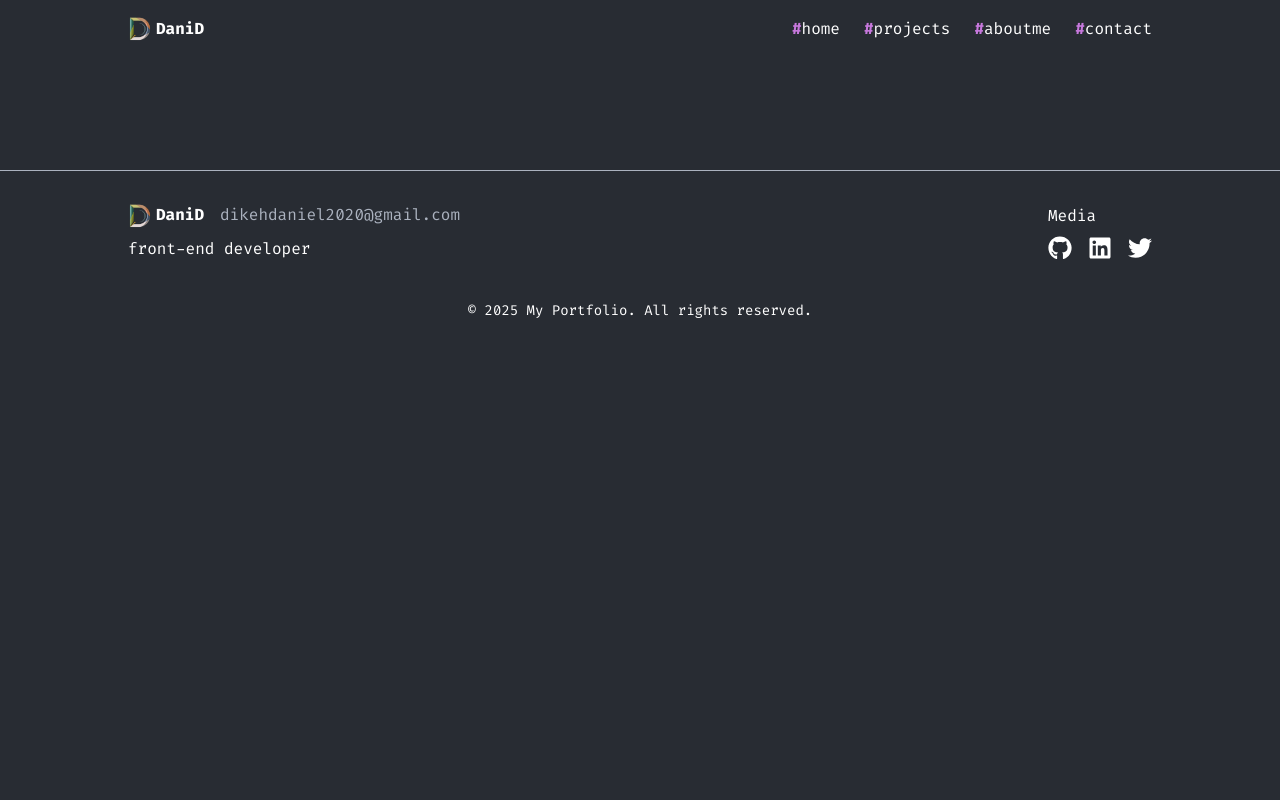
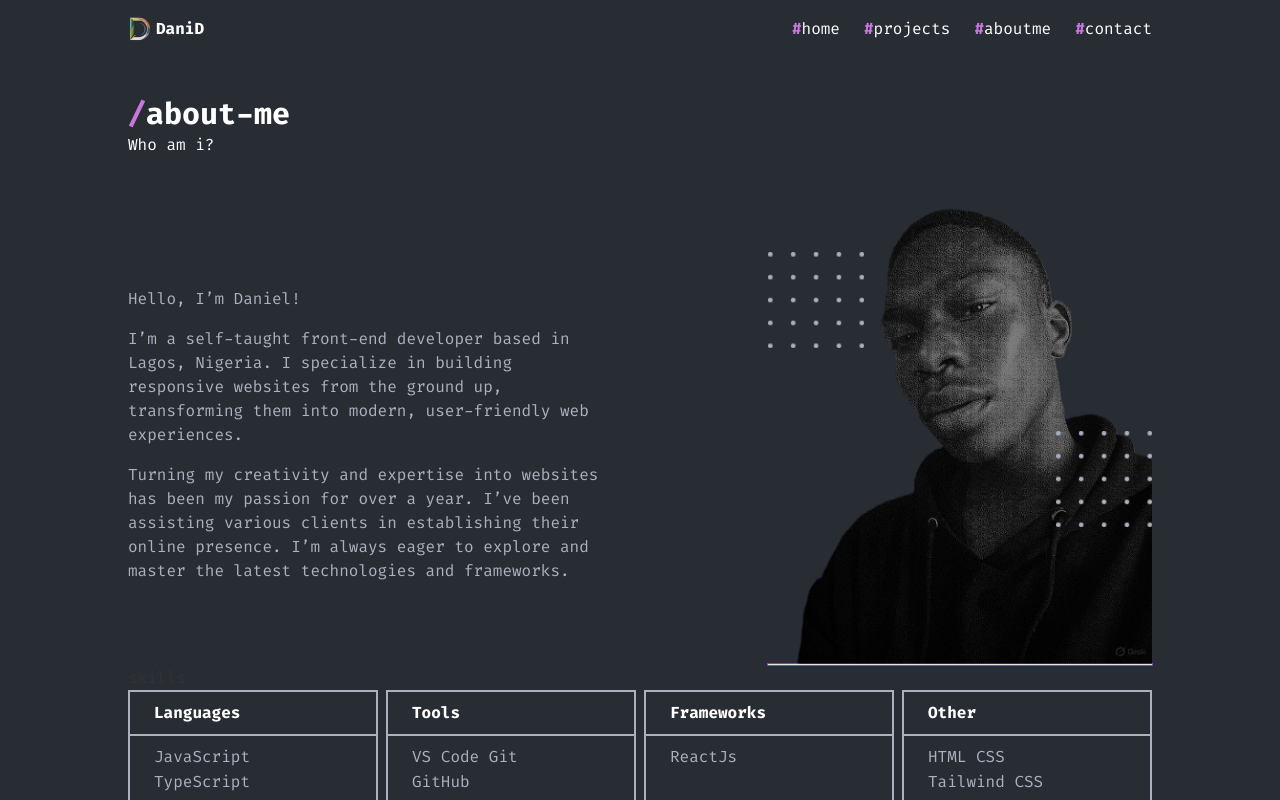
Before and after one commit to 081dikeh/MyPortfolio, a React (Vite) app: page /aboutme in a window 1280 px wide. Shown: the top 800 px of the page. Built offline with nearby package versions, Linux system fonts and the light colour scheme.

Commit message:
styling in aboutmePage

```diff
--- a/src/components/AboutMe.tsx
+++ b/src/components/AboutMe.tsx
@@ -4,9 +4,11 @@ import dots from '../assets/Dots.png'
 
 export default function AboutMe() {
   return (
-    <section className="text-white font-fira items-center gap-2 py-8 md:py-16 lg:py-24 flex flex-col md:flex-row justify-between mt-40">
+    <section className="text-white font-fira items-center gap-2 py-8 md:py-16 lg:py-24 mt-40">
+        <h2 className="text-3xl text-white flex items-center font-[500]"><span className="text-brand-700">#</span>About me<span className="ring-1 ring-brand-700 w-0 md:w-96 h-[0px] inline-block ml-6"></span></h2>
+
+        <div className='flex flex-col md:flex-row justify-between items-center gap-16 mt-4 mx-4 md:mx-0 lg:mx-0'>
             <div className='flex flex-col gap-6 md:w-1/2 w-full'>
-            <h2 className="text-3xl text-white flex items-center font-[500]"><span className="text-brand-700">#</span>About me<span className="ring-1 ring-brand-700 w-0 md:w-96 h-[0px] inline-block ml-6"></span></h2>
 
                 <div className='flex flex-col gap-4 text-base text-brand-500'>
                     <p>Hello, I’m Daniel!</p>
@@ -27,9 +29,10 @@ export default function AboutMe() {
                     <img src={dots} alt="" className='absolute z-20 left-0 top-[10%] w-[25%]' />
                     <hr className='w-full ring-1 ring-brand-600'/>
                 </div>
+            </div>
+        </div>
 
 
-        </div>
     </section>
   )
 }
--- /dev/null
+++ b/src/components/Skill.tsx
@@ -0,0 +1,22 @@
+export default function Skill() {
+    return (
+        <>
+            <div className="border-2 border-brand-500 ">
+                <h2 className="text-white py-2 px-6 font-bold border-b-2 border-brand-500">Languages</h2>
+                <p className="text-brand-500 py-2 px-6">JavaScript <br /> TypeScript</p>
+            </div>
+            <div className="border-2 border-brand-500 ">
+                <h2 className="text-white py-2 px-6 font-bold border-b-2 border-brand-500">Tools</h2>
+                <p className="text-brand-500 py-2 px-6">VS Code Git <br /> GitHub</p>
+            </div>
+            <div className="border-2 border-brand-500 ">
+                <h2 className="text-white py-2 px-6 font-bold border-b-2 border-brand-500">Frameworks</h2>
+                <p className="text-brand-500 py-2 px-6">ReactJs</p>
+            </div>
+            <div className="border-2 border-brand-500 ">
+                <h2 className="text-white py-2 px-6 font-bold border-b-2 border-brand-500">Other</h2>
+                <p className="text-brand-500 py-2 px-6">HTML CSS <br /> Tailwind CSS</p>
+            </div>
+        </>
+    )
+}
--- a/src/components/Skills.tsx
+++ b/src/components/Skills.tsx
@@ -1,5 +1,6 @@
 import dots from '../assets/Dots.png'
 import heroback from '../assets/heroback.png'
+import Skill from './Skill'
 
 
 
@@ -17,26 +18,11 @@ export default function Skills() {
                 </div>
 
 
-                <div className=" md:w-[50%] flex justify-center flex-col items-center md:flex-row md:justify-end">
-                    <div className="grid grid-cols-2 gap-2 w-[fit-content]">
-                        <div className="border-2 border-brand-500 w-[fit-content]">
-                            <h2 className="text-white py-2 px-6 font-bold border-b-2 border-brand-500">Languages</h2>
-                            <p className="text-brand-500 py-2 px-6">JavaScript <br /> TypeScript</p>
-                        </div>
-                        <div className="border-2 border-brand-500 w-[fit-content]">
-                            <h2 className="text-white py-2 px-6 font-bold border-b-2 border-brand-500">Tools</h2>
-                            <p className="text-brand-500 py-2 px-6">VS Code Git <br /> GitHub</p>
-                        </div>
-                        <div className="border-2 border-brand-500 w-[fit-content]">
-                            <h2 className="text-white py-2 px-6 font-bold border-b-2 border-brand-500">Frameworks</h2>
-                            <p className="text-brand-500 py-2 px-6">ReactJs</p>
-                        </div>
-                        <div className="border-2 border-brand-500 w-[fit-content]">
-                            <h2 className="text-white py-2 px-6 font-bold border-b-2 border-brand-500">Other</h2>
-                            <p className="text-brand-500 py-2 px-6">HTML CSS <br /> Tailwind CSS</p>
-                        </div>
-                    </div>
+            <div className=" md:w-[50%] flex justify-center flex-col items-center md:flex-row md:justify-end">
+                <div className="grid grid-cols-2 gap-2 w-[fit-content]">
+                    <Skill />
                 </div>
+            </div>
 
             </div>
         </div>
--- a/src/pages/AboutMePage.tsx
+++ b/src/pages/AboutMePage.tsx
@@ -1,9 +1,48 @@
+import secHeroImg from '../assets/secHeroImg.png';
+import dots from '../assets/Dots.png'
+import Skill from '../components/Skill';
 
 
 export default function AboutMePage() {
   return (
     <div>
-      <h1>About Me Page</h1>
+
+      <section className="font-fira mt-24 mb-24 mx-4 md:mx-16 lg:mx-16 xl:mx-32 2xl:mx-44">
+
+        <div className="mb-12">
+          <h2 className="text-3xl text-white flex items-center font-bold"><span className="text-brand-700">/</span>about-me</h2>
+          <p className="text-white">Who am i?</p>
+        </div>
+
+        <div className='flex flex-col md:flex-row justify-between items-center gap-16 mt-4 mx-4 md:mx-0 lg:mx-0'>
+            <div className='flex flex-col gap-6 md:w-1/2 w-full'>
+
+                <div className='flex flex-col gap-4 text-base text-brand-500'>
+                    <p>Hello, I’m Daniel!</p>
+                    <p>I’m a self-taught front-end developer based in Lagos, Nigeria. I specialize in building responsive websites from the ground up, transforming them into modern, user-friendly web experiences. </p>
+                    <p>Turning my creativity and expertise into websites has been my passion for over a year. I’ve been assisting various clients in establishing their online presence. I’m always eager to explore and master the latest technologies and frameworks.</p>
+                </div>
+            </div>
+
+            <div className='md:w-1/2 w-full flex justify-end relative'>
+                <div className='w-[fit-content] relative'>
+                    <img src={secHeroImg} className='w-96 z-10 relative' alt="" />
+                    <img src={dots} alt="" className='absolute z-20 right-0 bottom-[30%] w-[25%]' />
+                    <img src={dots} alt="" className='absolute z-20 left-0 top-[10%] w-[25%]' />
+                    <hr className='w-full ring-1 ring-brand-600'/>
+                </div>
+            </div>
+        </div>
+
+        <div>
+            <h2>skills</h2>
+            <div className='grid md:grid-cols-4 gap-2 '>
+              <Skill />
+            </div>
+        </div>
+
+      </section>
+
     </div>
   )
 }
```
Lines whose indentation alone changed are shown as unchanged.
